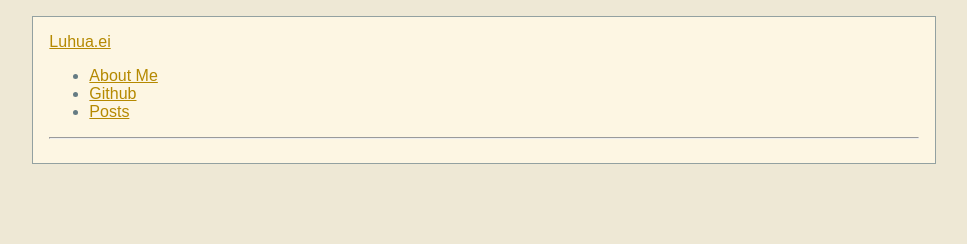
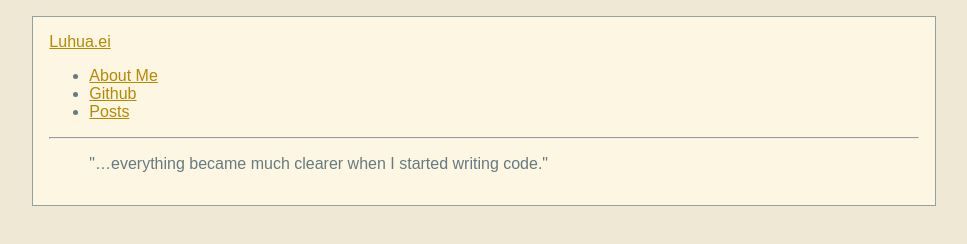
Before and after one commit to LuhuaEi/luhuaei.github.io, a plain HTML site: page index.html in a window 1280 px wide. Shown: the whole page, without its empty margins (156-1123 px from the left). Drawn offline with nearby package versions, Linux system fonts and the light colour scheme; some packages are replaced by stand-ins of ours; files whose address does not match are found by name.

Commit message:
update index

```diff
--- a/index.html
+++ b/index.html
@@ -1,7 +1,7 @@
 <!DOCTYPE html>
 <html lang="en">
 <head>
-<!-- 2019-10-21 Mon 21:40 -->
+<!-- 2019-10-28 Mon 23:29 -->
 <meta charset="utf-8">
 <meta name="viewport" content="width=device-width, initial-scale=1">
 <title>&lrm;</title>
@@ -29,6 +29,11 @@
   <hr>
 </div>
 <div id="content">
+<blockquote>
+<p>
+"…everything became much clearer when I started writing code."
+</p>
+</blockquote>
 </div>
 <div id="postamble" class="status">
 <footer class="footer">
```
Also changed, not shown: 1 other file.
